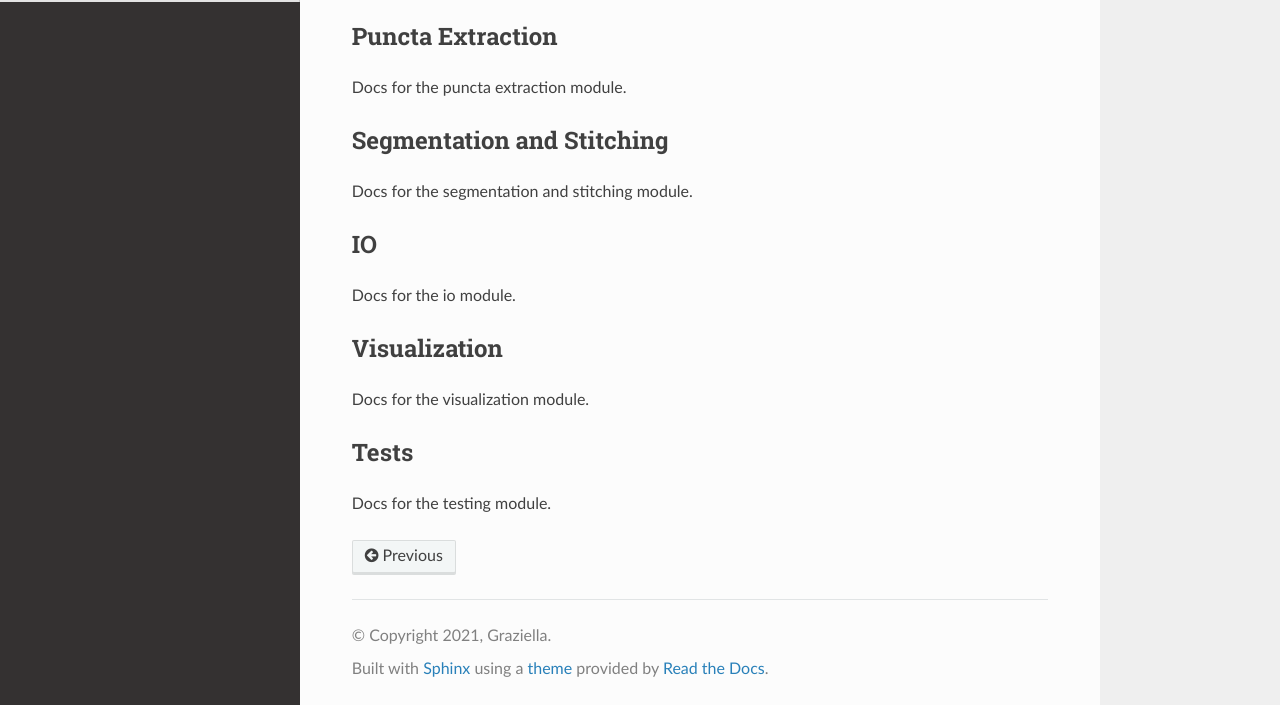
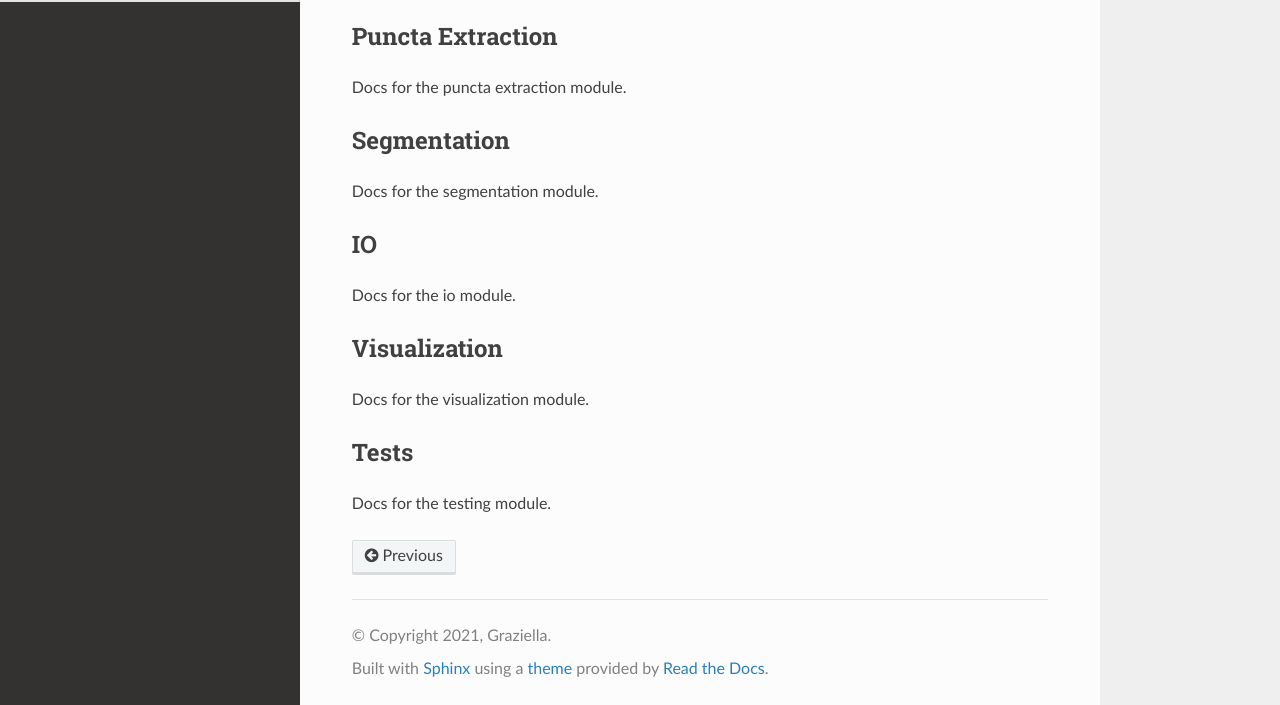
Before and after one commit to RuihanZhang2015/ExSeq-Toolbox, a Sphinx documentation site: the page built from docs/source/api.rst, in a window 1280 px wide and 1073 px high, cut to the strip 368-1073 px from the top of the window. Built offline with Sphinx 7.4.7 and the Read the Docs theme 2.0.0, drawn with Linux system fonts in a browser that asks for light colours; some of the changed text lies outside the part shown.

```diff
--- a/docs/source/api.rst
+++ b/docs/source/api.rst
@@ -1,4 +1,4 @@
-.. currentmodule:: lumache
+.. currentmodule:: exm.align.align
 
 API
 ===
@@ -21,10 +21,10 @@ Docs for the puncta extraction module.
 
 .. _segmentation:
 
-Segmentation and Stitching
+Segmentation
 ------------
 
-Docs for the segmentation and stitching module.
+Docs for the segmentation module.
 
 .. _io:
 
```
Also changed, not shown: other parts of docs/source/api.rst (+1 -1 lines).
